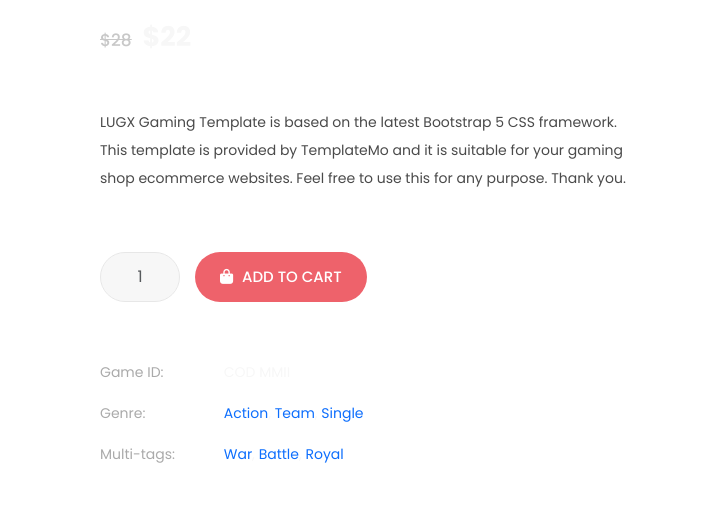
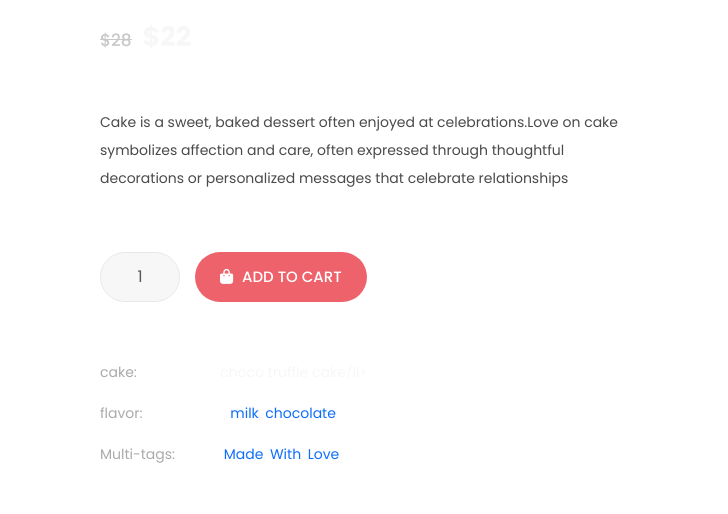
Before and after one commit to Linoj1th/website-for-cakeshop, a plain HTML site: page product-details.html in a window 1280 px wide. Shown: the part 515-1029 px from the top of the page, 552-1280 px from the left. Drawn offline with nearby package versions, Linux system fonts and the light colour scheme.

Commit message:
fix: changeing text

```diff
--- a/assets/css/templatemo-lugx-gaming.css
+++ b/assets/css/templatemo-lugx-gaming.css
@@ -744,7 +744,7 @@ Banner Style
   right: 20px;
   top: 20px;
   border-radius: 25px;
-  background-color: #008af8;
+  background-color: #ee626b;
   font-size: 22px;
   text-transform: uppercase;
   font-weight: 700;
--- a/product-details.html
+++ b/product-details.html
@@ -94,15 +94,15 @@ https://templatemo.com/tm-589-lugx-gaming
         <div class="col-lg-6 align-self-center">
           <h4>Classic Chocolate Truffle Cake</h4>
           <span class="price"><em>$28</em> $22</span>
-          <p>LUGX Gaming Template is based on the latest Bootstrap 5 CSS framework. This template is provided by TemplateMo and it is suitable for your gaming shop ecommerce websites. Feel free to use this for any purpose. Thank you.</p>
+          <p>Cake is a sweet, baked dessert often enjoyed at celebrations.Love on cake symbolizes affection and care, often expressed through thoughtful decorations or personalized messages that celebrate relationships </p>
           <form id="qty" action="#">
             <input type="qty" class="form-control" id="1" aria-describedby="quantity" placeholder="1">
             <button type="submit"><i class="fa fa-shopping-bag"></i> ADD TO CART</button>
           </form>
           <ul>
-            <li><span>Game ID:</span> COD MMII</li>
-            <li><span>Genre:</span> <a href="#">Action</a>, <a href="#">Team</a>, <a href="#">Single</a></li>
-            <li><span>Multi-tags:</span> <a href="#">War</a>, <a href="#">Battle</a>, <a href="#">Royal</a></li>
+            <li><span>cake:</span>choco truffle cake/li>
+            <li><span>flavor:</span> <a href="#"></a>, <a href="#">milk</a>, <a href="#">chocolate</a></li>
+            <li><span>Multi-tags:</span> <a href="#">Made</a>, <a href="#">With</a>, <a href="#">Love</a></li>
           </ul>
         </div>
         <div class="col-lg-12">
```
Also changed, not shown: contact.html (+5 -1 lines).
